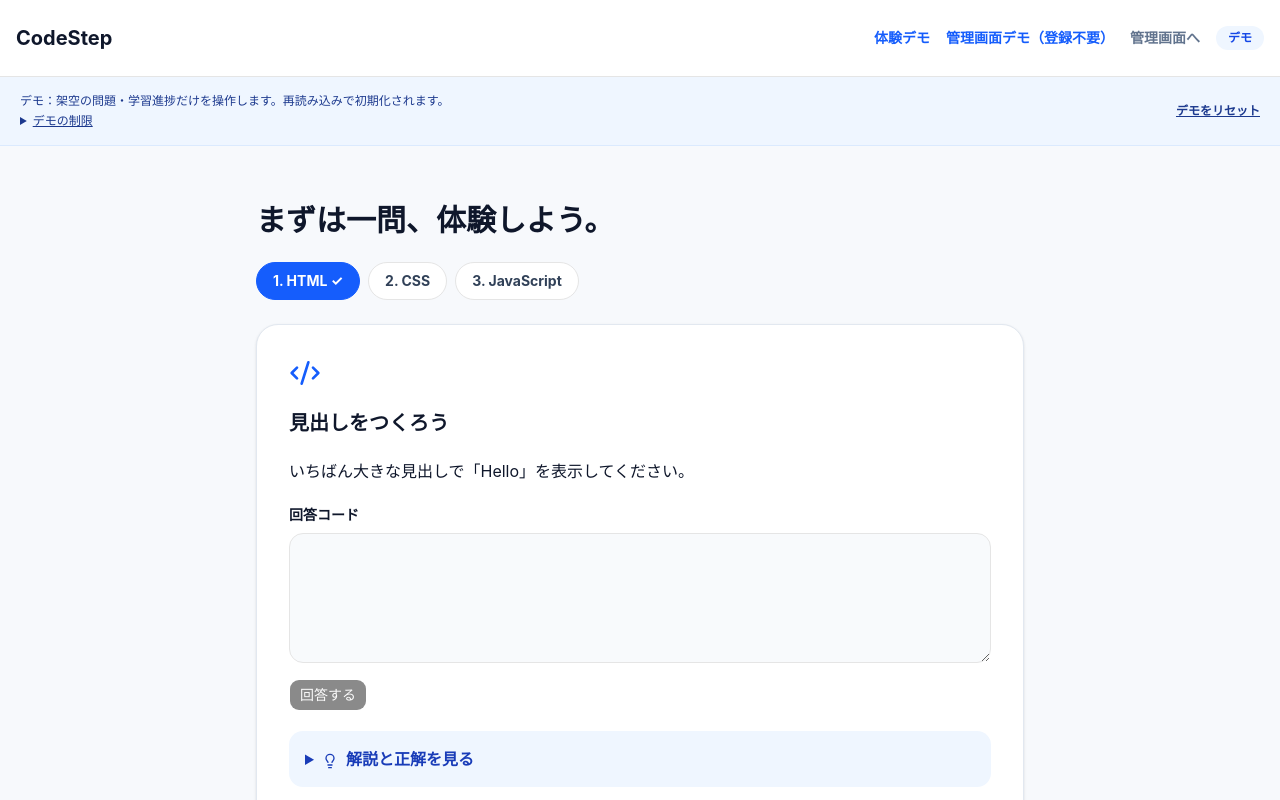
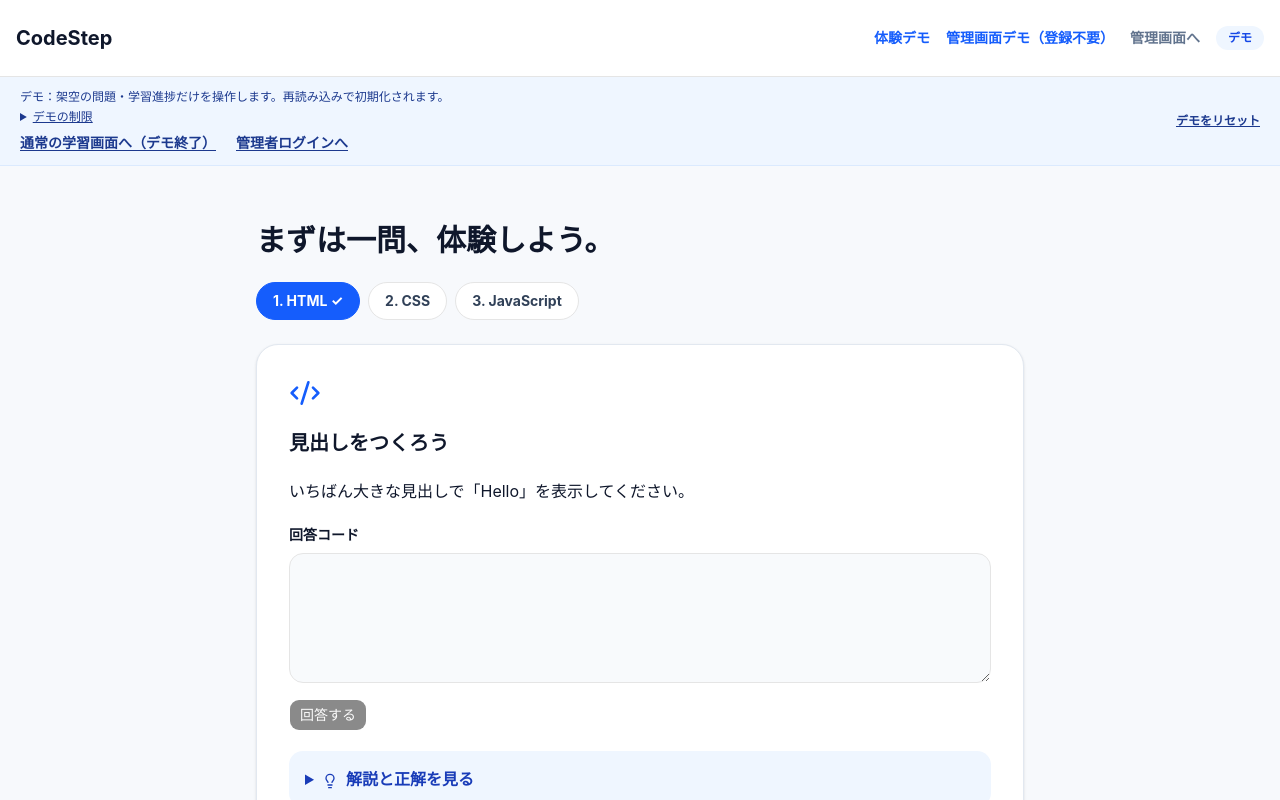
Before and after one commit to bonbabo108/codestep, a Next.js app: page /demo in a window 1280 px wide. Shown: the top 800 px of the page. Built offline with nearby package versions, Linux system fonts and the light colour scheme.

Commit message:
fix(demo): add navigation back to regular learning and admin login

```diff
--- a/components/DemoProvider.tsx
+++ b/components/DemoProvider.tsx
@@ -1,6 +1,7 @@
 'use client'
 
 import { createContext, useContext, useState, useSyncExternalStore } from 'react'
+import Link from 'next/link'
 import type { ReactNode } from 'react'
 import { createDemoQuestionRepository } from '@/lib/demo-question-repository'
 import type { DemoQuestionRepository } from '@/lib/demo-question-repository'
@@ -25,6 +26,10 @@ export function DemoNotice() {
     <div className="min-w-0 flex-1">
       <p>デモ：架空の問題・学習進捗だけを操作します。再読み込みで初期化されます。</p>
       <details className="mt-1"><summary className="cursor-pointer underline">デモの制限</summary><p className="mt-2">保存はこのブラウザ内のみです。ログイン・権限変更・他ユーザーとの同時更新、実DBの通信/障害は再現しません。</p></details>
+      <nav aria-label="通常画面へ戻る" className="mt-2 flex flex-wrap gap-x-5 gap-y-2 text-sm font-bold">
+        <Link href="/" className="underline underline-offset-2">通常の学習画面へ（デモ終了）</Link>
+        <Link href="/admin/login" className="underline underline-offset-2">管理者ログインへ</Link>
+      </nav>
     </div>
     <button type="button" onClick={repository.reset} className="min-h-11 font-bold underline">デモをリセット</button>
   </aside>
```
